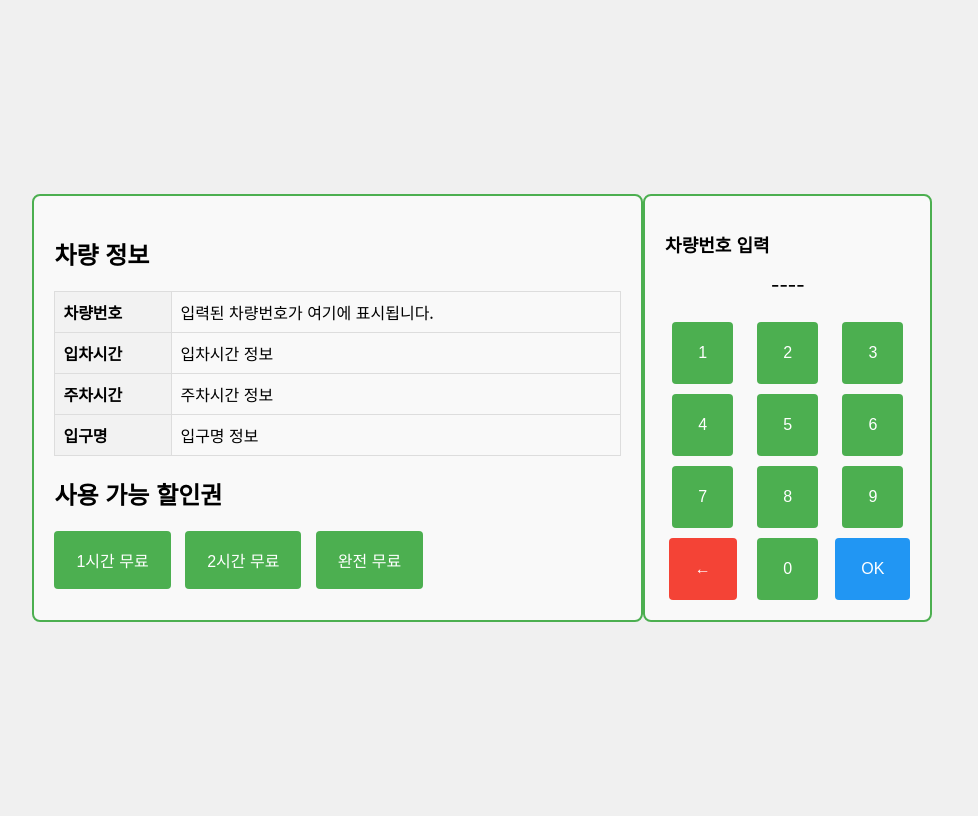
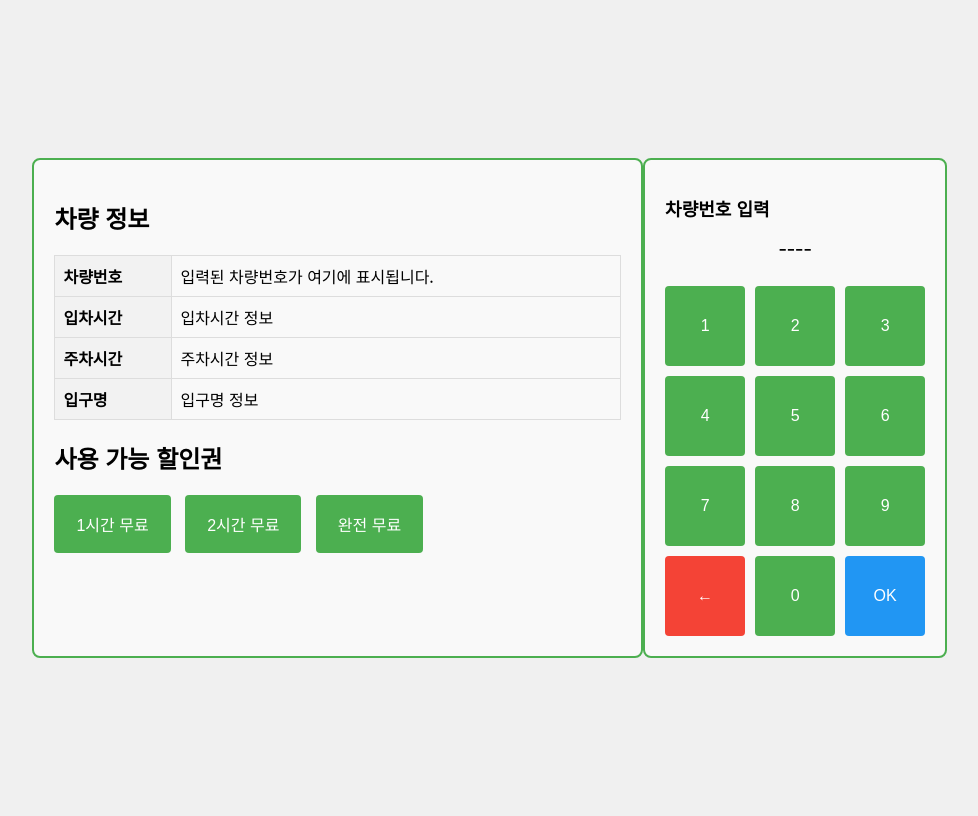
Before and after one commit to redraoh/git6a_final_project_A, a Python web app: template views/templates/car.html in a window 1280 px wide. Shown: the whole page, without its empty margins (102-1080 px from the left). Run offline with Jinja, Linux system fonts and the light colour scheme; the template is opened without the code that fills it, so the values that code supplies are empty.

```diff
--- a/views/templates/car.html
+++ b/views/templates/car.html
@@ -48,10 +48,11 @@
             justify-items: center; /* 가로 방향 가운데 정렬 */
         }
         .button {
+            width: 80px; /* 고정된 너비 */
+            height: 80px; /* 고정된 높이 */
             background-color: #4CAF50;
-            border: 2px solid transparent; /* 테두리를 투명으로 설정 */
+            border: 2px solid transparent;
             color: white;
-            padding: 20px 24px; /* 버튼의 내부 여백을 조정하여 크기를 일정하게 맞춤 */
             text-align: center;
             text-decoration: none;
             display: inline-block;
@@ -60,6 +61,7 @@
             border-radius: 4px;
             outline: none;
         }
+
         .button:hover {
             background-color: #45a049;
         }
```
